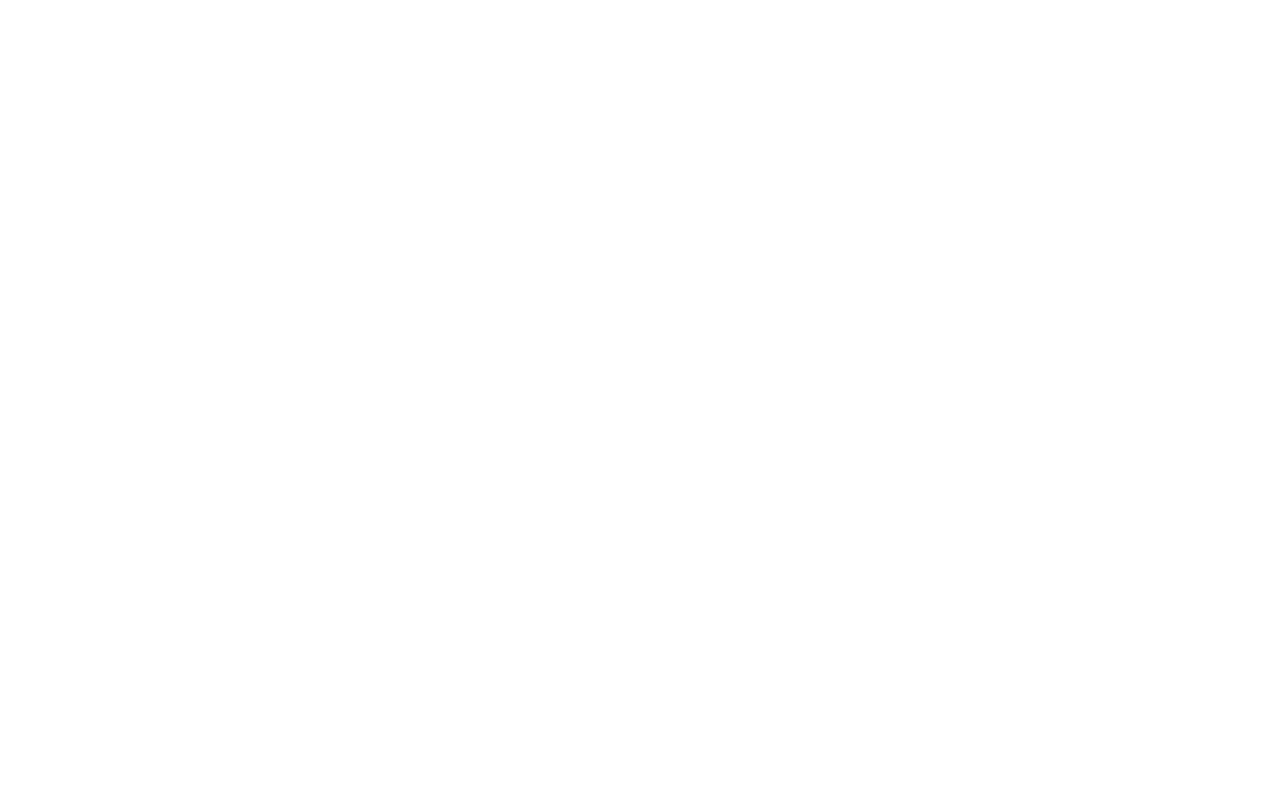
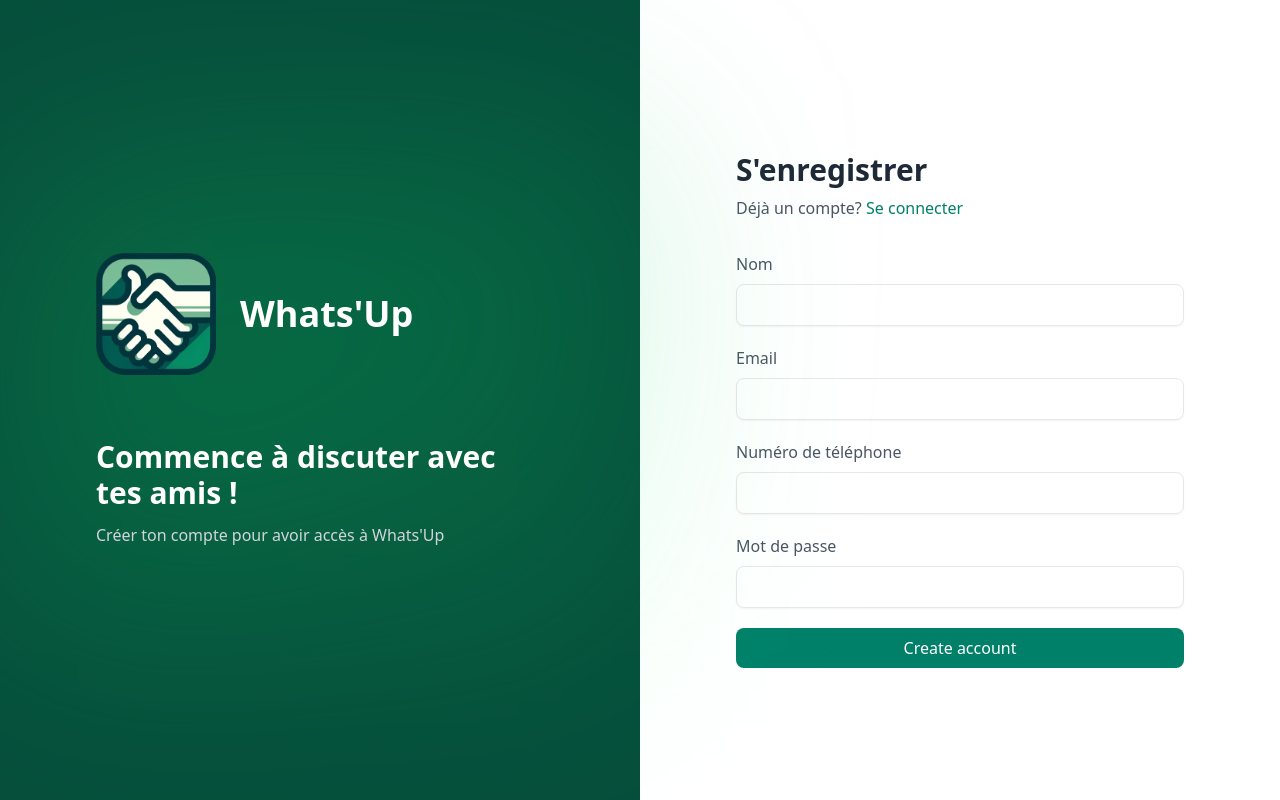
Before and after one commit to Audran10/WhatsUp_appweb, a React (Vite) app: page /signup in a window 1280 px wide. Before the commit this address had no page. Built offline with nearby package versions, Linux system fonts and the light colour scheme.

Commit message:
add - add RegisterPage

```diff
--- a/src/App.tsx
+++ b/src/App.tsx
@@ -1,16 +1,18 @@
 import React from 'react';
-import { BrowserRouter, Routes, Route } from "react-router-dom";
+import { BrowserRouter, Routes, Route } from 'react-router-dom';
 
-import UserHomePage from './pages/user/HomePage';
+import HomePage from './pages/user/HomePage';
+import RegisterPage from './pages/user/RegisterPage';
 
 const App: React.FC = () => {
   return (
     <BrowserRouter>
       <Routes>
-        <Route path="/" element={<UserHomePage />} />
+        <Route path="/" element={<HomePage />} />
+        <Route path="/signup" element={<RegisterPage />} />
       </Routes>
     </BrowserRouter>
   );
-}
+};
 
-export default App
+export default App;
--- /dev/null
+++ b/src/components/backgrounds/BackgroundAuth.tsx
@@ -0,0 +1,16 @@
+import React from 'react';
+
+const BackgroundAuth = () => {
+  return (
+    <div
+      className="absolute inset-0 my-auto h-[500px]"
+      style={{
+        background:
+          'linear-gradient(152.92deg, rgba(37, 211, 102, 0.2) 4.54%, rgba(7, 193, 96, 0.26) 34.2%, rgba(18, 255, 113, 0.1) 77.55%)',
+        filter: 'blur(118px)',
+      }}
+    />
+  );
+};
+
+export default BackgroundAuth;
--- /dev/null
+++ b/src/components/items/InputItem.tsx
@@ -0,0 +1,35 @@
+import React from 'react';
+
+interface InputItemProps {
+  labelName: string;
+  type: string;
+  value: string;
+  required?: boolean;
+  maxLength?: number;
+  onChangeValue: (e: React.ChangeEvent<HTMLInputElement>) => void;
+}
+
+const InputItem: React.FC<InputItemProps> = ({
+  labelName,
+  type,
+  value,
+  required,
+  maxLength,
+  onChangeValue,
+}) => {
+  return (
+    <div>
+      <label className="font-medium">{labelName}</label>
+      <input
+        type={type}
+        value={value}
+        required={required}
+        maxLength={maxLength}
+        onChange={onChangeValue}
+        className="w-full mt-2 px-3 py-2 text-gray-500 bg-transparent outline-none border focus:border-mainGreen shadow-sm rounded-lg"
+      />
+    </div>
+  );
+};
+
+export default InputItem;
--- /dev/null
+++ b/src/pages/user/RegisterPage.tsx
@@ -0,0 +1,109 @@
+import React, { useState } from 'react';
+
+import InputItem from '../../components/items/InputItem.tsx';
+import BackgroundAuth from '../../components/backgrounds/BackgroundAuth.tsx';
+
+const RegisterPage: React.FC = () => {
+  const [name, setName] = useState('');
+  const [email, setEmail] = useState('');
+  const [phoneNumber, setPhoneNumber] = useState('');
+  const [password, setPassword] = useState('');
+
+  const handlePhoneNumberChange = (e: React.ChangeEvent<HTMLInputElement>) => {
+    const newValue = e.target.value;
+    if (newValue.length <= 10) {
+      setPhoneNumber(newValue);
+    }
+  };
+
+  const handleSubmit = (e: React.FormEvent<HTMLFormElement>) => {
+    e.preventDefault();
+
+    console.log(
+      `Nom: ${name}, Email: ${email}, Téléphone: ${phoneNumber}, Mot de passe: ${password}`
+    );
+  };
+
+  return (
+    <main className="w-full flex">
+      <div className="relative flex-1 hidden items-center justify-center h-screen bg-emerald-900 lg:flex">
+        <div className="relative z-10 w-full max-w-md">
+          <div className="flex w-auto gap-6 items-center">
+            <img src="src/assets/logo_outline.png" width={120} />
+            <h1 className="text-white text-4xl font-bold">Whats'Up</h1>
+          </div>
+          <div className=" mt-16 space-y-3">
+            <h3 className="text-white text-3xl font-bold">
+              Commence à discuter avec tes amis !
+            </h3>
+            <p className="text-gray-300">
+              Créer ton compte pour avoir accès à Whats'Up
+            </p>
+          </div>
+        </div>
+        <BackgroundAuth />
+      </div>
+      <div className="flex-1 flex items-center justify-center h-screen">
+        <div className="w-full max-w-md space-y-8 px-4 bg-white text-gray-600 sm:px-0">
+          <div className="">
+            <div className="mt-5 space-y-2">
+              <h3 className="text-gray-800 text-2xl font-bold sm:text-3xl">
+                S'enregistrer
+              </h3>
+              <p className="">
+                Déjà un compte?{' '}
+                <a
+                  href="javascript:void(0)"
+                  className="font-medium text-mainGreen hover:text-emerald-600"
+                >
+                  Se connecter
+                </a>
+              </p>
+            </div>
+          </div>
+          <form onSubmit={handleSubmit} className="space-y-5">
+            <InputItem
+              labelName="Nom"
+              type="text"
+              value={name}
+              required={true}
+              onChangeValue={(e) => setName(e.target.value)}
+            />
+
+            <InputItem
+              labelName="Email"
+              type="email"
+              value={email}
+              required={true}
+              onChangeValue={(e) => setEmail(e.target.value)}
+            />
+
+            <InputItem
+              labelName="Numéro de téléphone"
+              type="number"
+              value={phoneNumber}
+              required={true}
+              onChangeValue={handlePhoneNumberChange}
+            />
+
+            <InputItem
+              labelName="Mot de passe"
+              type="password"
+              value={password}
+              required={true}
+              onChangeValue={(e) => setPassword(e.target.value)}
+            />
+            <button
+              type="submit"
+              className="w-full px-4 py-2 text-white font-medium bg-mainGreen hover:bg-emerald-600 active:bg-mainGreen rounded-lg duration-150"
+            >
+              Create account
+            </button>
+          </form>
+        </div>
+      </div>
+    </main>
+  );
+};
+
+export default RegisterPage;
--- a/tailwind.config.js
+++ b/tailwind.config.js
@@ -6,7 +6,7 @@
       colors: {
         mainWhite: '#ffffff',
         secondaryWhite: '#f0f2f5',
-        mainGeen: '#008069',
+        mainGreen: '#008069',
         secondaryGreen: '#d9fdd3',
         mainBeige: '#f0ebe3',
         secondaryBeige: '#ffeecd',
```
Also changed, not shown: src/assets/logo.png (added), src/assets/logo_outline.png (added), src/utils/utils.tsx (added).
